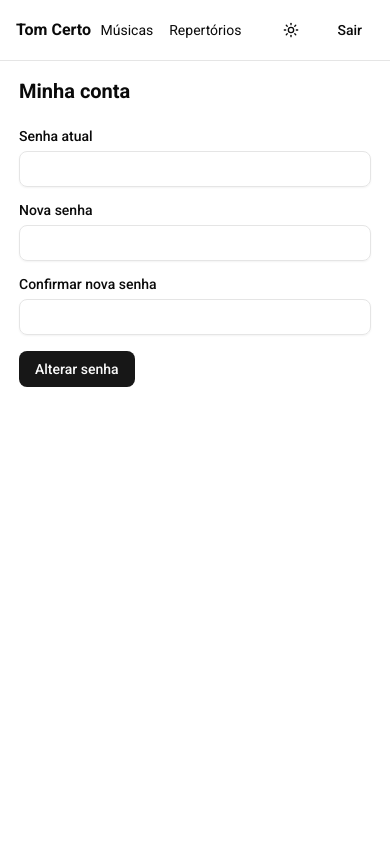
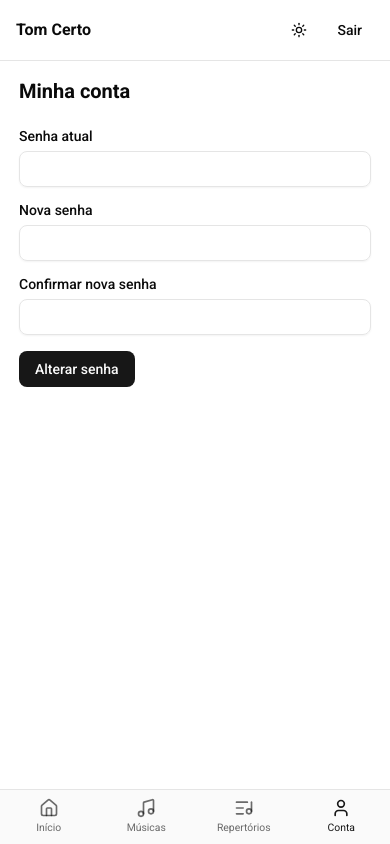
Before and after one commit to everton-zanini/tom_certo, a Next.js app: page /account in a window 390 px wide. Built offline with nearby package versions, Linux system fonts and the light colour scheme; no server answers.

Commit message:
Adiciona menu inferior de icones para navegacao no mobile
No mobile, os links de navegacao do header viram uma bottom nav fixa
com icones (Inicio, Musicas, Repertorios, Admin, Conta); no desktop o
header permanece igual.

```diff
--- a/app/(app)/layout.tsx
+++ b/app/(app)/layout.tsx
@@ -3,9 +3,11 @@ import { auth } from "@/lib/auth";
 import { LogoutButton } from "@/components/nav/LogoutButton";
 import { ThemeToggle } from "@/components/nav/ThemeToggle";
 import { InstallAppButton } from "@/components/nav/InstallAppButton";
+import { BottomNav } from "@/components/nav/BottomNav";
 
 export default async function AppLayout({ children }: { children: React.ReactNode }) {
   const session = await auth();
+  const isAdmin = session?.user?.role === "ADMIN";
 
   return (
     <div className="flex flex-1 flex-col">
@@ -13,19 +15,22 @@ export default async function AppLayout({ children }: { children: React.ReactNod
         <Link href="/" className="font-semibold">
           Tom Certo
         </Link>
-        <nav className="flex items-center gap-4 text-sm">
+        <nav className="hidden items-center gap-4 text-sm md:flex">
           <Link href="/songs">Músicas</Link>
           <Link href="/playlists">Repertórios</Link>
-          {session?.user?.role === "ADMIN" && <Link href="/admin">Admin</Link>}
+          {isAdmin && <Link href="/admin">Admin</Link>}
           <Link href="/account" className="text-muted-foreground hover:text-foreground">
             {session?.user?.name}
           </Link>
+        </nav>
+        <div className="flex items-center gap-2">
           <InstallAppButton />
           <ThemeToggle />
           <LogoutButton />
-        </nav>
+        </div>
       </header>
-      <main className="flex flex-1 flex-col">{children}</main>
+      <main className="flex flex-1 flex-col pb-16 md:pb-0">{children}</main>
+      <BottomNav isAdmin={isAdmin} />
     </div>
   );
 }
--- /dev/null
+++ b/components/nav/BottomNav.tsx
@@ -0,0 +1,42 @@
+"use client";
+
+import Link from "next/link";
+import { usePathname } from "next/navigation";
+import { Home, Music, ListMusic, ShieldCheck, User } from "lucide-react";
+import { cn } from "@/lib/utils";
+
+const items = [
+  { href: "/", label: "Início", icon: Home },
+  { href: "/songs", label: "Músicas", icon: Music },
+  { href: "/playlists", label: "Repertórios", icon: ListMusic },
+  { href: "/admin", label: "Admin", icon: ShieldCheck, adminOnly: true },
+  { href: "/account", label: "Conta", icon: User },
+] as const;
+
+export function BottomNav({ isAdmin }: { isAdmin: boolean }) {
+  const pathname = usePathname();
+
+  return (
+    <nav className="fixed inset-x-0 bottom-0 z-50 flex border-t bg-sidebar text-sidebar-foreground md:hidden">
+      {items
+        .filter((item) => !item.adminOnly || isAdmin)
+        .map(({ href, label, icon: Icon }) => {
+          const active = href === "/" ? pathname === "/" : pathname.startsWith(href);
+
+          return (
+            <Link
+              key={href}
+              href={href}
+              className={cn(
+                "flex flex-1 flex-col items-center gap-0.5 py-2 text-[0.65rem]",
+                active ? "text-sidebar-primary" : "text-sidebar-foreground/60"
+              )}
+            >
+              <Icon className="size-5" />
+              {label}
+            </Link>
+          );
+        })}
+    </nav>
+  );
+}
```
